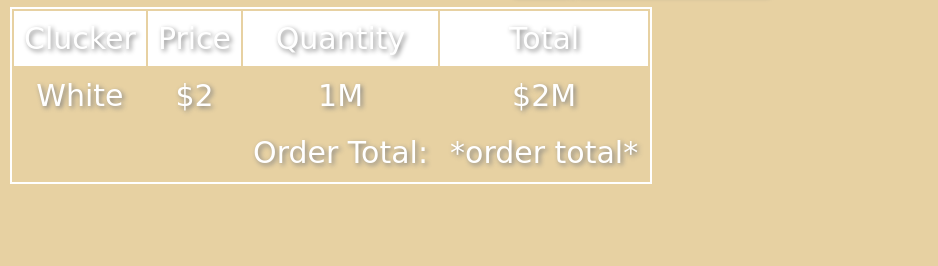
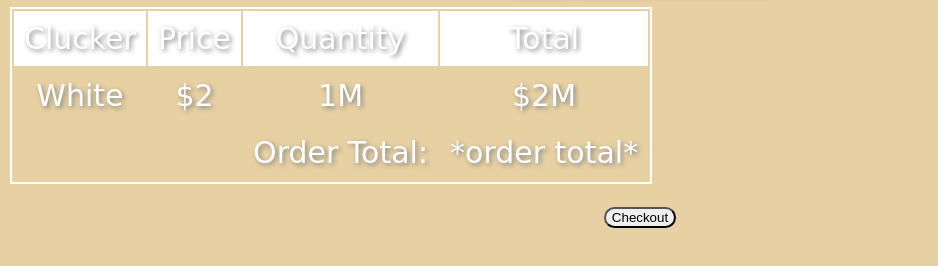
Before and after one commit to spencer-eagleton/lab06-e-commerce, a website: page cart/index.html in a window 1280 px wide. Shown: the part 188-454 px from the top of the page, without its empty margins (0-938 px from the left). Drawn offline with Linux system fonts and the light colour scheme; a web font is replaced by a local one.

Commit message:
added checkout button

```diff
--- a/cart/index.html
+++ b/cart/index.html
@@ -47,6 +47,8 @@
 
 
     </table>
+
+    <button>Checkout</button>
     <script type="module" src="./cart.js"></script>
 </body>
 </html>
```
